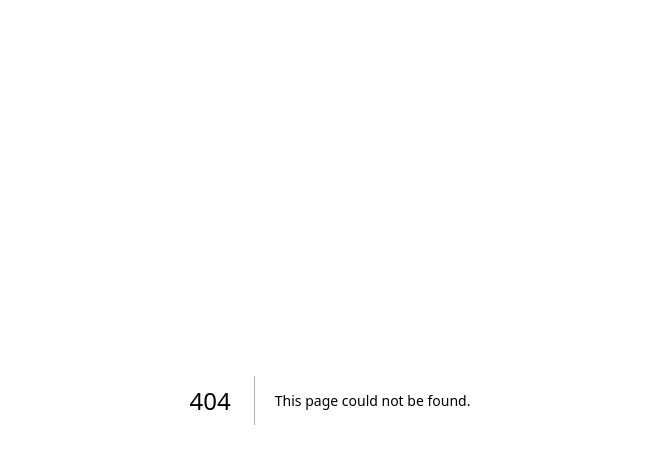
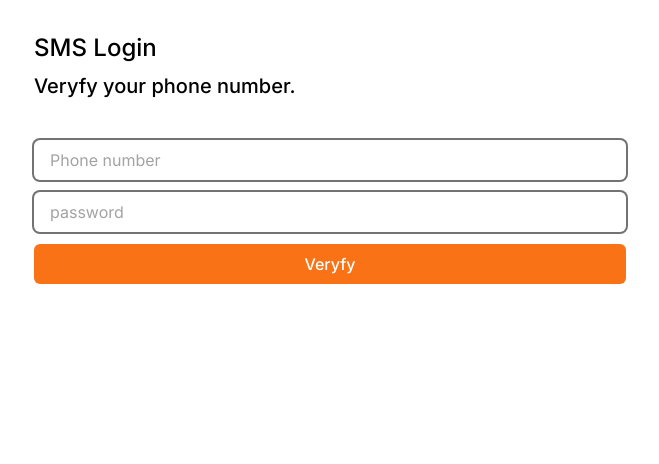
Before and after one commit to nature1339/carrot-market-reloaded, a Next.js app: page /sms in a window 1280 px wide. Before the commit this address had no page. Shown: the top 464 px of the page, without its empty margins (310-969 px from the left). Built offline with nearby package versions, Linux system fonts and the light colour scheme.

Commit message:
4form issue

```diff
--- /dev/null
+++ b/app/login/page.tsx
@@ -0,0 +1,53 @@
+// "use client";
+
+import FormButton from "@/components/form-btn";
+import FormInput from "@/components/form_input";
+import SocialLogin from "@/components/social-login";
+
+export default function LogIn() {
+  async function handleForm(formData: FormData) {
+    "use server";
+    console.log(formData.get("email"), formData.get("password"));
+    console.log("i run in the server");
+  }
+
+  // 이 user server는 서버에서만 실행되도록 만듬
+  //route 핸들러를 만들 필요없고 post request핸들러도 필요없음
+  //request의 body를 읽을 필요도 없음
+  //아무것도 fetch할 필요없음
+  //nextJS가 사실은 POST method를 위한 route 핸들러를 만든다는뜻
+
+  // const onClick = async () => {
+  //   const response = await fetch("/www/users", {
+  //     method: "POST",
+  //     body: JSON.stringify({
+  //       username: "kate",
+  //       password: "1234",
+  //     }),
+  //   });
+  //   console.log(await response.json()); //server가 /www/users
+  //   //url을 통해 돌려준 json 읽는것
+  // };
+
+  return (
+    <div className="flex flex-col gap-10 py-8 px-6">
+      <div className="flex flex-col gap-2 *:font-medium">
+        <h1 className="text-2xl">안녕하세요!</h1>
+        <h2 className="text-xl">Log in with email and password.</h2>
+      </div>
+      <form action={handleForm} className="flex flex-col gap-3">
+        <FormInput type="email" placeholder="Email" required errors={[]} />
+        <FormInput
+          type="password"
+          placeholder="password"
+          required
+          errors={[]}
+        />
+      </form>
+      <span onClick={onClick}>
+        <FormButton loading={false} text="Log in" />
+      </span>
+      <SocialLogin />
+    </div>
+  );
+}
--- /dev/null
+++ b/app/sms/page.tsx
@@ -0,0 +1,29 @@
+import FormButton from "@/components/form-btn";
+import FormInput from "@/components/form_input";
+
+export default function SMSLogIn() {
+  return (
+    <div className="flex flex-col gap-10 py-8 px-6">
+      <div className="flex flex-col gap-2 *:font-medium">
+        <h1 className="text-2xl">SMS Login</h1>
+        <h2 className="text-xl">Veryfy your phone number.</h2>
+      </div>
+      <form className="flex flex-col gap-3">
+        <FormInput
+          type="number"
+          placeholder="Phone number"
+          required
+          errors={[]}
+        />
+        <FormInput
+          type="password"
+          placeholder="password"
+          required
+          errors={[]}
+        />
+
+        <FormButton loading={false} text="Veryfy " />
+      </form>
+    </div>
+  );
+}
--- /dev/null
+++ b/app/www/users/route.ts
@@ -0,0 +1,16 @@
+import { NextRequest } from "next/server";
+
+export async function GET(request: NextRequest) {
+  //route는 handler임
+  // request method가 GET인지 POST인지 확인하지 않아도됨
+  //but form 을 처리하기 위해서 route핸들러를 사용해서
+  //API route를 구축하는거는 필수가아님
+  console.log(request);
+  return Response.json({
+    ok: true,
+  });
+}
+export async function POST(request: NextRequest) {
+  const data = await request.json();
+  return Response.json(data);
+}
--- a/components/social-login.tsx
+++ b/components/social-login.tsx
@@ -8,10 +8,13 @@
       <div className="flex flex-col gap-3">
         <Link
           className="primary-btn flex h-10 items-center justify-center gap-3"
-          href="/sms"
+          href="/github/start"
         >
           <svg className="size-6" xmlns="http://www.w3.org/2000/svg">
-            <path d="M1664 896q0 251-146.5 451.5t-378.5 277.5q-27 5-39.5-7t-12.5-30v-211q0-97-52-142 57-6 102.5-18t94-39 81-66.5 53-105 20.5-150.5q0-121-79-206 37-91-8-204-28-9-81 11t-92 44l-38 24q-93-26-192-26t-192 26q-16-11-42.5-27t-83.5-38.5-86-13.5q-44 113-7 204-79 85-79 206 0 85 20.5 150t52.5 105 80.5 67 94 39 102.5 18q-40 36-49 103-21 10-45 15t-57 5-65.5-21.5-55.5-62.5q-19-32-48.5-52t-49.5-24l-20-3q-21 0-29 4.5t-5 11.5 9 14 13 12l7 5q22 10 43.5 38t31.5 51l10 23q13 38 44 61.5t67 30 69.5 7 55.5-3.5l23-4q0 38 .5 89t.5 54q0 18-13 30t-40 7q-232-77-378.5-277.5t-146.5-451.5q0-209 103-385.5t279.5-279.5 385.5-103 385.5 103 279.5 279.5 103 385.5z" />
+            <path
+              fill-rule="evenodd"
+              d="M8 0C3.58 0 0 3.58 0 8c0 3.54 2.29 6.53 5.47 7.59.4.07.55-.17.55-.38 0-.19-.01-.82-.01-1.49-2.01.37-2.53-.49-2.69-.94-.09-.23-.48-.94-.82-1.13-.28-.15-.68-.52-.01-.53.63-.01 1.08.58 1.23.82.72 1.21 1.87.87 2.33.66.07-.52.28-.87.51-1.07-1.78-.2-3.64-.89-3.64-3.95 0-.87.31-1.59.82-2.15-.08-.2-.36-1.02.08-2.12 0 0 .67-.21 2.2.82.64-.18 1.32-.27 2-.27.68 0 1.36.09 2 .27 1.53-1.04 2.2-.82 2.2-.82.44 1.1.16 1.92.08 2.12.51.56.82 1.27.82 2.15 0 3.07-1.87 3.75-3.65 3.95.29.25.54.73.54 1.48 0 1.07-.01 1.93-.01 2.2 0 .21.15.46.55.38A8.013 8.013 0 0 0 16 8c0-4.42-3.58-8-8-8z"
+            ></path>
           </svg>
           <span>Continue with GitHub</span>
         </Link>
```
